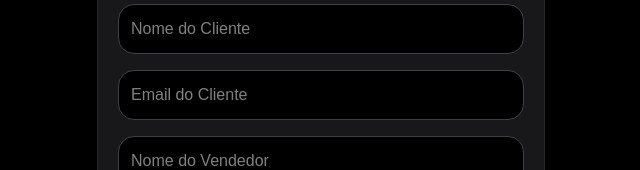
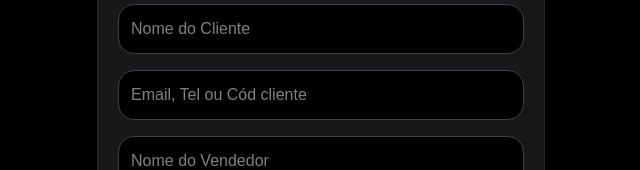
Before and after one commit to Alexandresenagraff/fichas-app, a Next.js app: page /fichas in a window 1280 px wide. Shown: the part 221-391 px from the top of the page, without its empty margins (319-959 px from the left). Built offline with nearby package versions, Linux system fonts and the light colour scheme.

Commit message:
email tel cod

```diff
--- a/app/fichas/page.tsx
+++ b/app/fichas/page.tsx
@@ -722,7 +722,7 @@ setEntrega("");
 
     <input
       type="email"
-      placeholder="Email do Cliente"
+      placeholder="Email, Tel ou Cód cliente"
       value={email}
       onChange={(e) => setEmail(e.target.value)}
       className="w-full bg-black border border-zinc-700 rounded-2xl p-3 outline-none"
```
